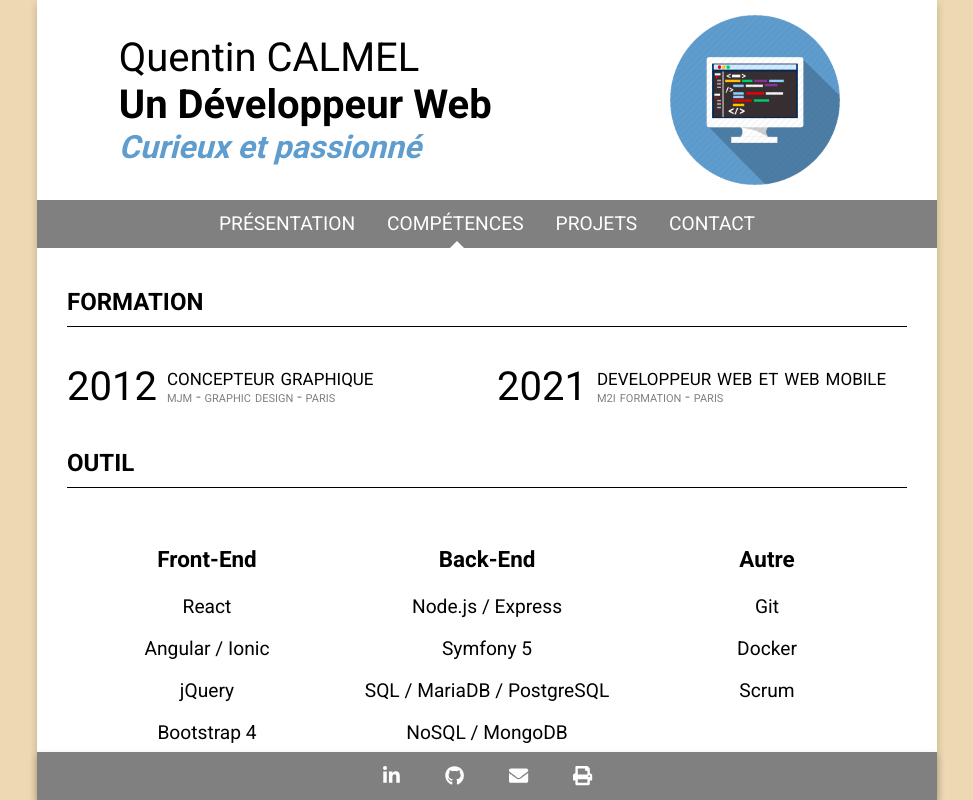
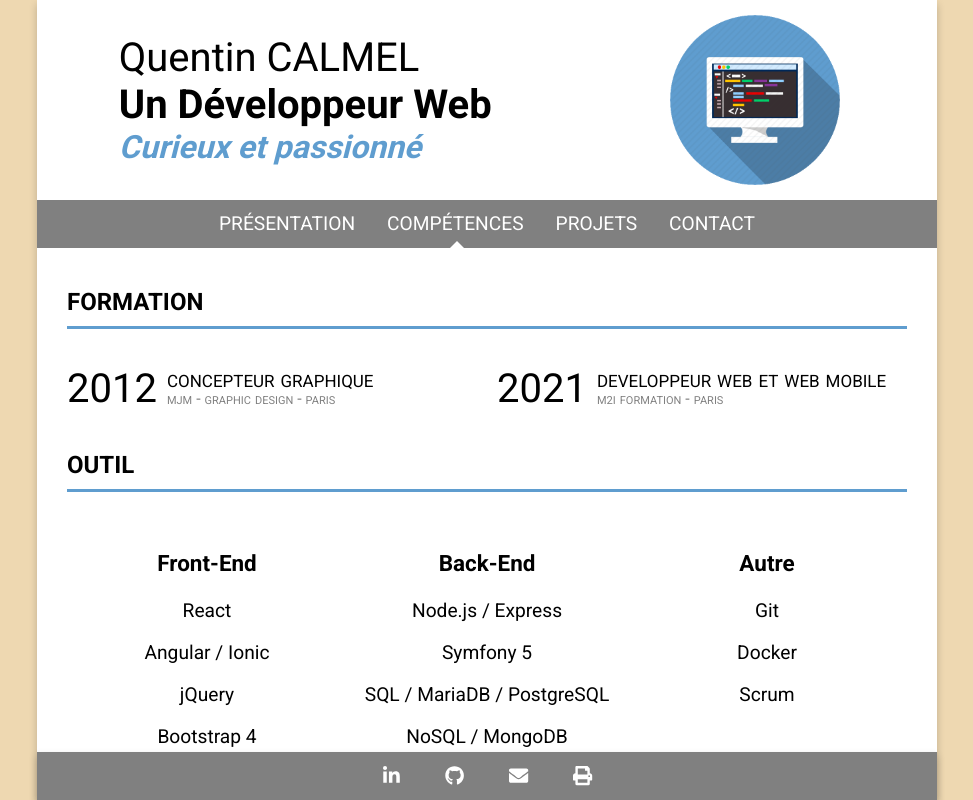
Before and after one commit to qcalmel/portfolio_react, a React (Create React App) app: page /skills in a window 1280 px wide. Shown: the whole page, without its empty margins (153-1126 px from the left). Built offline with nearby package versions, Linux system fonts and the light colour scheme.

Commit message:
add primary color for titles on skills page

```diff
--- a/src/styles/Skills.css
+++ b/src/styles/Skills.css
@@ -1,7 +1,7 @@
 .Skills__title {
     margin-top: 30px;
     padding-bottom: 10px;
-    border-bottom: 1px solid black;
+    border-bottom: 3px solid var(--primary-color);
 }
 
 .Skills__title:first-child {
```
